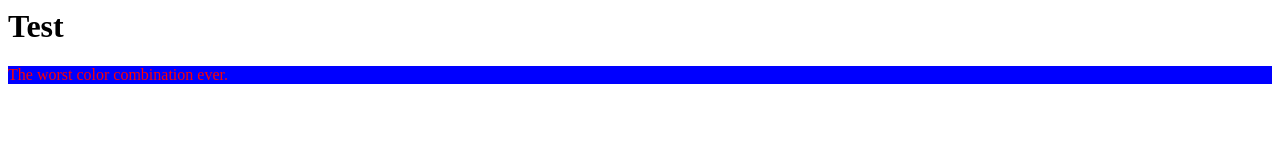
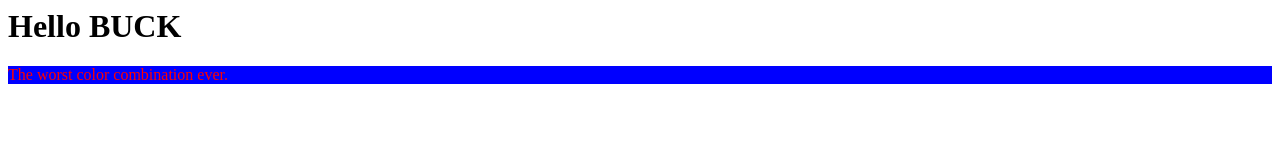
Before and after one commit to mattkenefick/hooks-test-00, a plain HTML site: page index.html in a window 1280 px wide. Drawn offline with Linux system fonts and the light colour scheme.

Commit message:
Update index.html

```diff
--- a/index.html
+++ b/index.html
@@ -1,4 +1,4 @@
-<h1>Test</h1>
+<h1>Hello BUCK</h1>
 <div style="background: blue; color: red">
     The worst color combination ever.
 </div>
```
